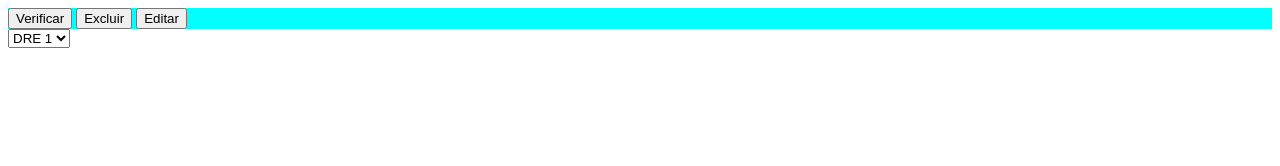
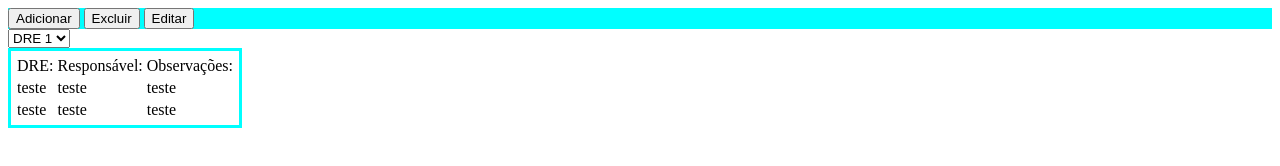
Before and after one commit to matheusprantldossantos/ProjetinhoDeQualidade, a plain HTML site: page ProjetoQualidadeDeSoftware/index.html in a window 1280 px wide. Drawn offline with Linux system fonts and the light colour scheme.

Commit message:
Add files via upload

```diff
--- a/ProjetoQualidadeDeSoftware/css/style.css
+++ b/ProjetoQualidadeDeSoftware/css/style.css
@@ -5,3 +5,12 @@
 .select {
     width: fit-content;
 }
+
+.tabelaRegistros {
+    width: fit-content;
+    height: fit-content;
+    padding: 3px;
+    border-style: solid;
+    border-width: 3px;
+    border-color: aqua;
+}
--- a/ProjetoQualidadeDeSoftware/index.html
+++ b/ProjetoQualidadeDeSoftware/index.html
@@ -9,7 +9,7 @@
 </head>
 <body>
     <div class="artifacts">
-        <input type="button" name="verification" id="verificantionArticle" value="Verificar">
+        <input type="button" name="add" id="verificantionArticle" value="Adicionar">
         <input type="button" name="excluir" id="btnDelete" value="Excluir">
         <input type="button" name="editar" id="btnEdit" value="Editar">
     </div>
@@ -21,7 +21,29 @@
             <option>DRE 3</option>
             <option>DRE 4</option>
             <option>DRE 5</option>
+            <option>DRE 6</option>
+            <option>DRE 7</option>
         </select>
+    </div>
+
+    <div>
+        <table class="tabelaRegistros">
+            <tr>
+                <td>DRE:</td>
+                <td>Responsável:</td>
+                <td>Observações:</td>
+            </tr>
+            <tr>
+                <td>teste</td>
+                <td>teste</td>
+                <td>teste</td>
+            </tr>
+            <tr>
+                <td>teste</td>
+                <td>teste</td>
+                <td>teste</td>
+            </tr>
+        </table>
     </div>
 </body>
 </html>
```
